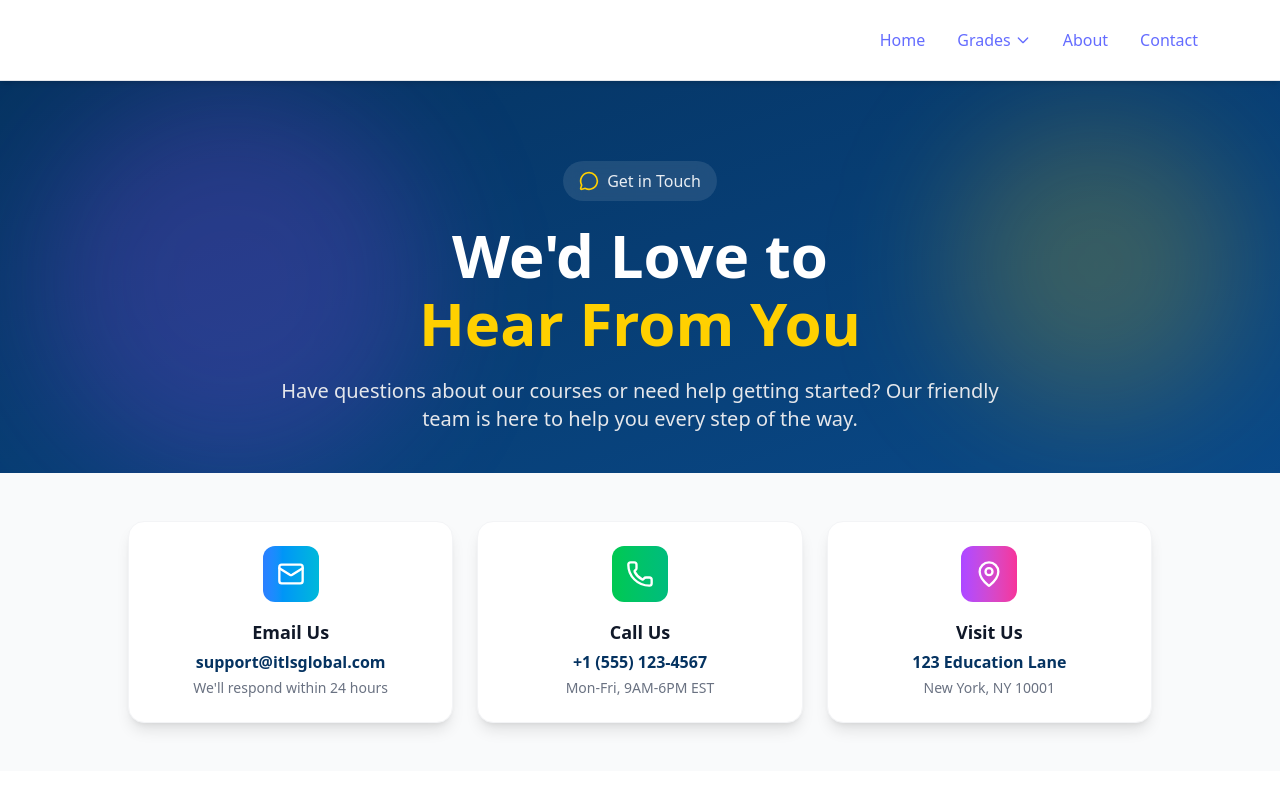
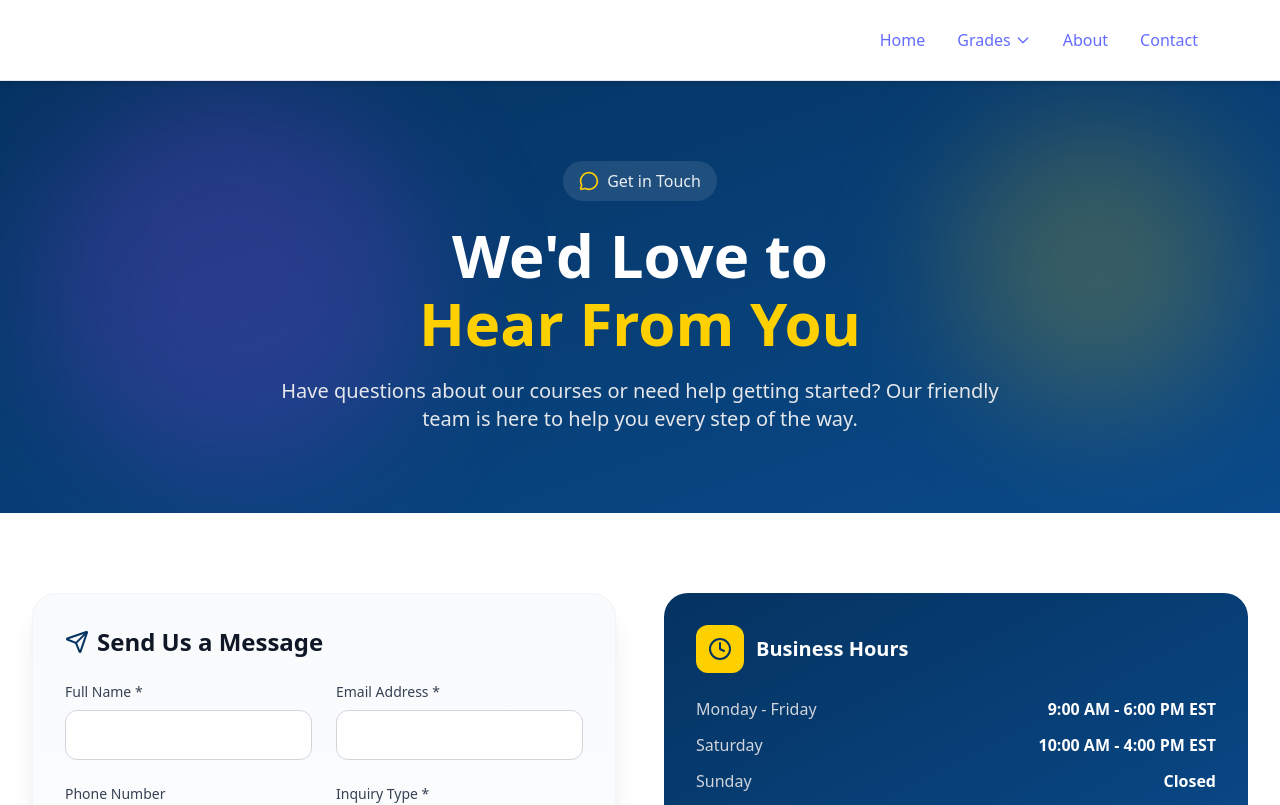
Before and after one commit to itlsglobal/Itls-global-react-ui, a React (Vite) app: page /contact in a window 1280 px wide. Shown: the top 805 px of the page. Built offline with nearby package versions, Linux system fonts and the light colour scheme; grey boxes are pictures that could not be loaded.

Commit message:
contact page changes

```diff
--- a/src/Components/ContactPage.jsx
+++ b/src/Components/ContactPage.jsx
@@ -52,29 +52,29 @@ const ContactPage = () => {
         setIsSubmitting(false);
     };
 
-    const contactInfo = [
-        {
-            icon: Mail,
-            title: "Email Us",
-            details: "support@itlsglobal.com",
-            subtitle: "We'll respond within 24 hours",
-            color: "from-blue-500 to-cyan-500"
-        },
-        {
-            icon: Phone,
-            title: "Call Us",
-            details: "+1 (555) 123-4567",
-            subtitle: "Mon-Fri, 9AM-6PM EST",
-            color: "from-green-500 to-emerald-500"
-        },
-        {
-            icon: MapPin,
-            title: "Visit Us",
-            details: "123 Education Lane",
-            subtitle: "New York, NY 10001",
-            color: "from-purple-500 to-pink-500"
-        }
-    ];
+    // const contactInfo = [
+    //     {
+    //         icon: Mail,
+    //         title: "Email Us",
+    //         details: "support@itlsglobal.com",
+    //         subtitle: "We'll respond within 24 hours",
+    //         color: "from-blue-500 to-cyan-500"
+    //     },
+    //     {
+    //         icon: Phone,
+    //         title: "Call Us",
+    //         details: "+1 (555) 123-4567",
+    //         subtitle: "Mon-Fri, 9AM-6PM EST",
+    //         color: "from-green-500 to-emerald-500"
+    //     },
+    //     {
+    //         icon: MapPin,
+    //         title: "Visit Us",
+    //         details: "123 Education Lane",
+    //         subtitle: "New York, NY 10001",
+    //         color: "from-purple-500 to-pink-500"
+    //     }
+    // ];
 
     const inquiryTypes = [
         { value: "general", label: "General Inquiry" },
@@ -182,7 +182,7 @@ const ContactPage = () => {
             </section>
 
             {/* Contact Cards */}
-            <section className="py-12 px-4 sm:px-6 lg:px-8 bg-gray-50 -mt-10 relative z-10">
+            {/* <section className="py-12 px-4 sm:px-6 lg:px-8 bg-gray-50 -mt-10 relative z-10">
                 <div className="max-w-5xl mx-auto">
                     <div className="grid md:grid-cols-3 gap-6">
                         {contactInfo.map((contact, index) => {
@@ -203,7 +203,7 @@ const ContactPage = () => {
                         })}
                     </div>
                 </div>
-            </section>
+            </section> */}
 
             {/* Contact Form & Info */}
             <section className="py-20 px-4 sm:px-6 lg:px-8 bg-white">
```
